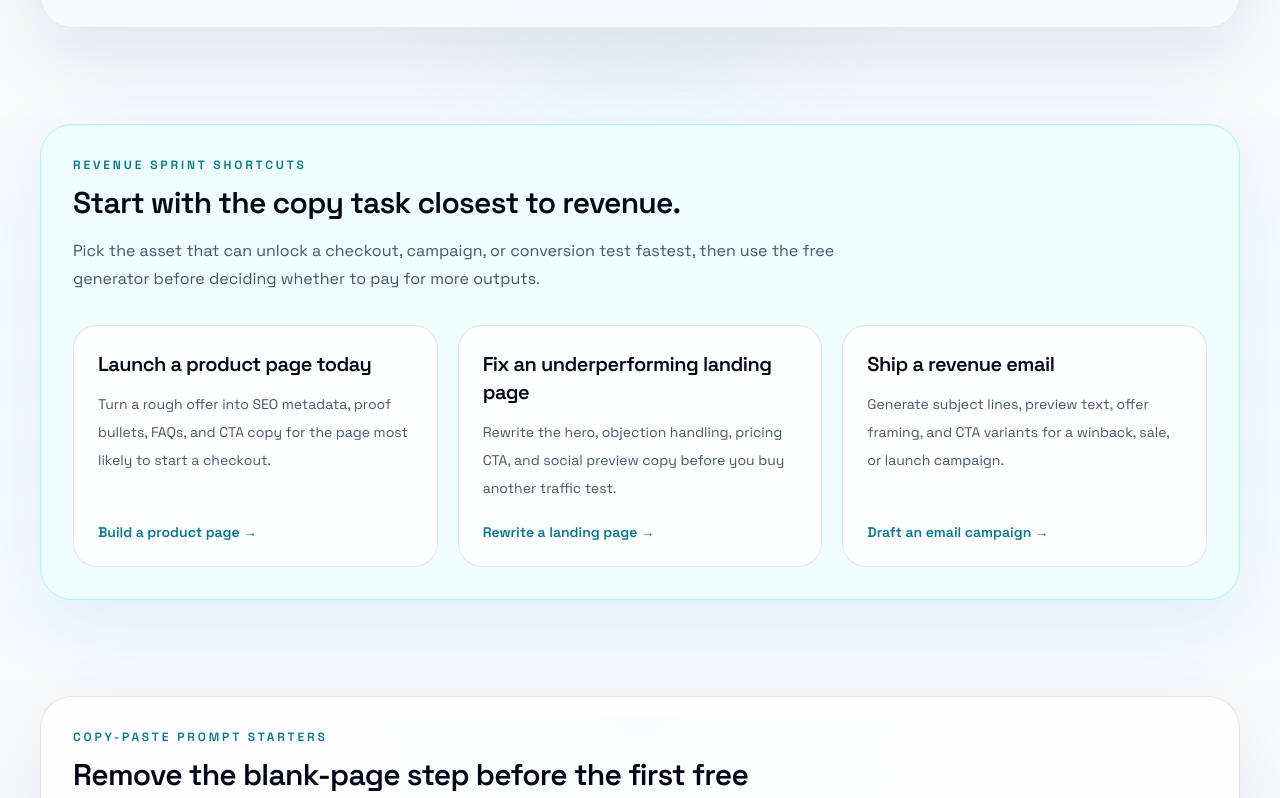
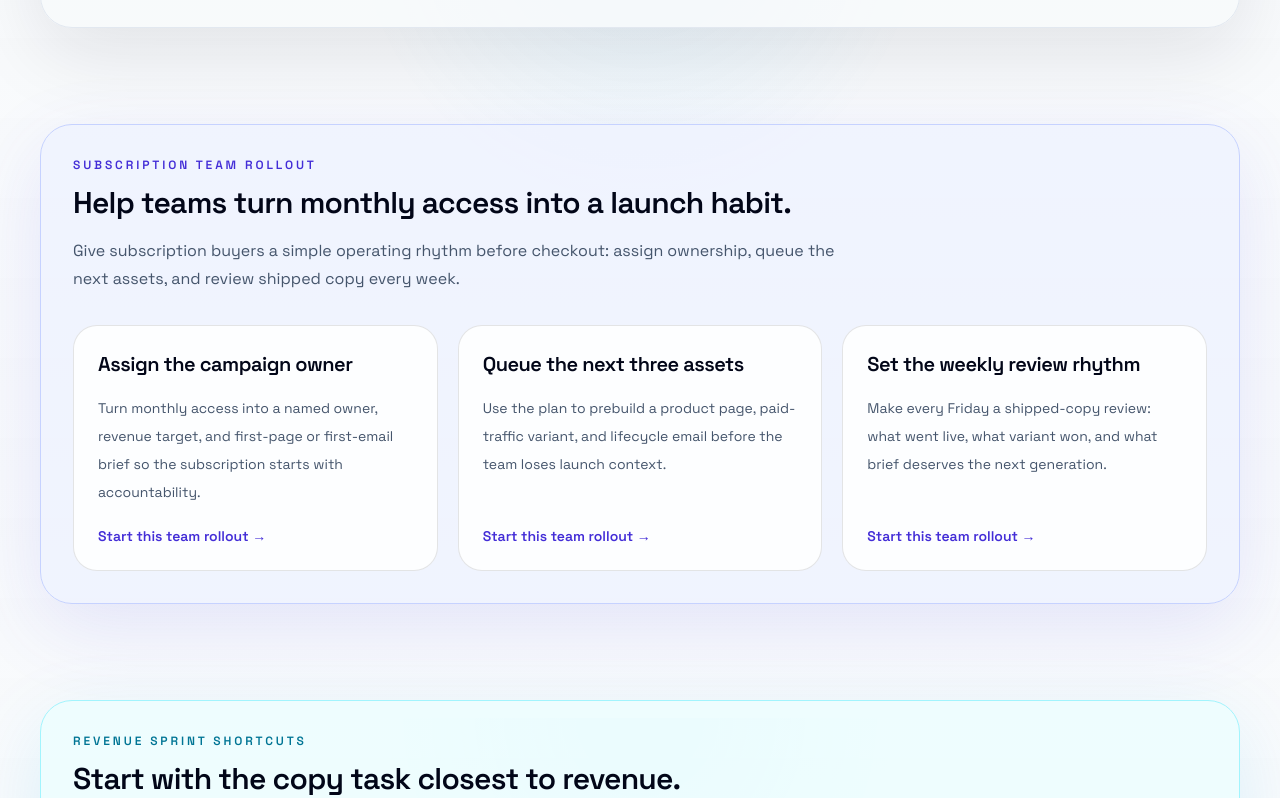
Before and after one commit to icarusagio/seocopy, a Next.js app: page / in a window 1280 px wide. Shown: the part 10482-11280 px from the top of the page. Built offline with nearby package versions, Linux system fonts and the light colour scheme; no server answers.

Commit message:
Add homepage subscription team rollout section

```diff
--- a/src/app/page.tsx
+++ b/src/app/page.tsx
@@ -485,6 +485,27 @@ const subscriptionProofLoops = [
     action:
       "Use the last generation of the month to summarize shipped copy, remaining gaps, and the next revenue brief before the renewal decision arrives.",
     href: "/generate?plan=subscription&source=homepage-subscription-proof-loop-renewal-brief",
+  },
+];
+
+const subscriptionTeamRollouts = [
+  {
+    step: "Assign the campaign owner",
+    action:
+      "Turn monthly access into a named owner, revenue target, and first-page or first-email brief so the subscription starts with accountability.",
+    href: "/generate?plan=subscription&source=homepage-subscription-team-rollout-owner",
+  },
+  {
+    step: "Queue the next three assets",
+    action:
+      "Use the plan to prebuild a product page, paid-traffic variant, and lifecycle email before the team loses launch context.",
+    href: "/generate?plan=subscription&source=homepage-subscription-team-rollout-asset-queue",
+  },
+  {
+    step: "Set the weekly review rhythm",
+    action:
+      "Make every Friday a shipped-copy review: what went live, what variant won, and what brief deserves the next generation.",
+    href: "/generate?plan=subscription&source=homepage-subscription-team-rollout-review-rhythm",
   },
 ];
 
@@ -2162,6 +2183,41 @@ export default function Home() {
       </section>
 
       <section className="mx-auto max-w-7xl px-6 py-12 lg:px-10">
+        <div className="rounded-[2rem] border border-indigo-200 bg-indigo-50/80 p-8 shadow-[0_24px_80px_rgba(79,70,229,0.12)] dark:border-indigo-300/20 dark:bg-indigo-300/10">
+          <div className="mb-8 max-w-3xl">
+            <p className="text-xs font-semibold uppercase tracking-[0.24em] text-indigo-700 dark:text-indigo-300">
+              Subscription team rollout
+            </p>
+            <h2 className="mt-3 text-3xl font-semibold tracking-tight text-slate-950 dark:text-white">
+              Help teams turn monthly access into a launch habit.
+            </h2>
+            <p className="mt-4 text-base leading-7 text-slate-600 dark:text-slate-300">
+              Give subscription buyers a simple operating rhythm before checkout: assign ownership, queue the next assets, and review shipped copy every week.
+            </p>
+          </div>
+          <div className="grid gap-5 lg:grid-cols-3">
+            {subscriptionTeamRollouts.map((rollout) => (
+              <Link
+                key={rollout.href}
+                href={rollout.href}
+                className="flex h-full flex-col rounded-[1.5rem] border border-black/10 bg-white/85 p-6 transition hover:-translate-y-0.5 hover:border-indigo-400 dark:border-white/10 dark:bg-slate-950/45"
+              >
+                <h3 className="text-xl font-semibold tracking-tight text-slate-950 dark:text-white">
+                  {rollout.step}
+                </h3>
+                <p className="mt-4 flex-1 text-sm leading-7 text-slate-600 dark:text-slate-300">
+                  {rollout.action}
+                </p>
+                <span className="mt-5 inline-flex text-sm font-semibold text-indigo-700 dark:text-indigo-300">
+                  Start this team rollout →
+                </span>
+              </Link>
+            ))}
+          </div>
+        </div>
+      </section>
+
+      <section className="mx-auto max-w-7xl px-6 py-12 lg:px-10">
         <div className="rounded-[2rem] border border-cyan-200 bg-cyan-50/80 p-8 shadow-[0_24px_80px_rgba(14,165,233,0.12)] dark:border-cyan-300/20 dark:bg-cyan-300/10">
           <div className="mb-8 max-w-3xl">
             <p className="text-xs font-semibold uppercase tracking-[0.24em] text-cyan-700 dark:text-cyan-300">
```
Also changed, not shown: 1 other file (tests, documents, lock files or other folders).
